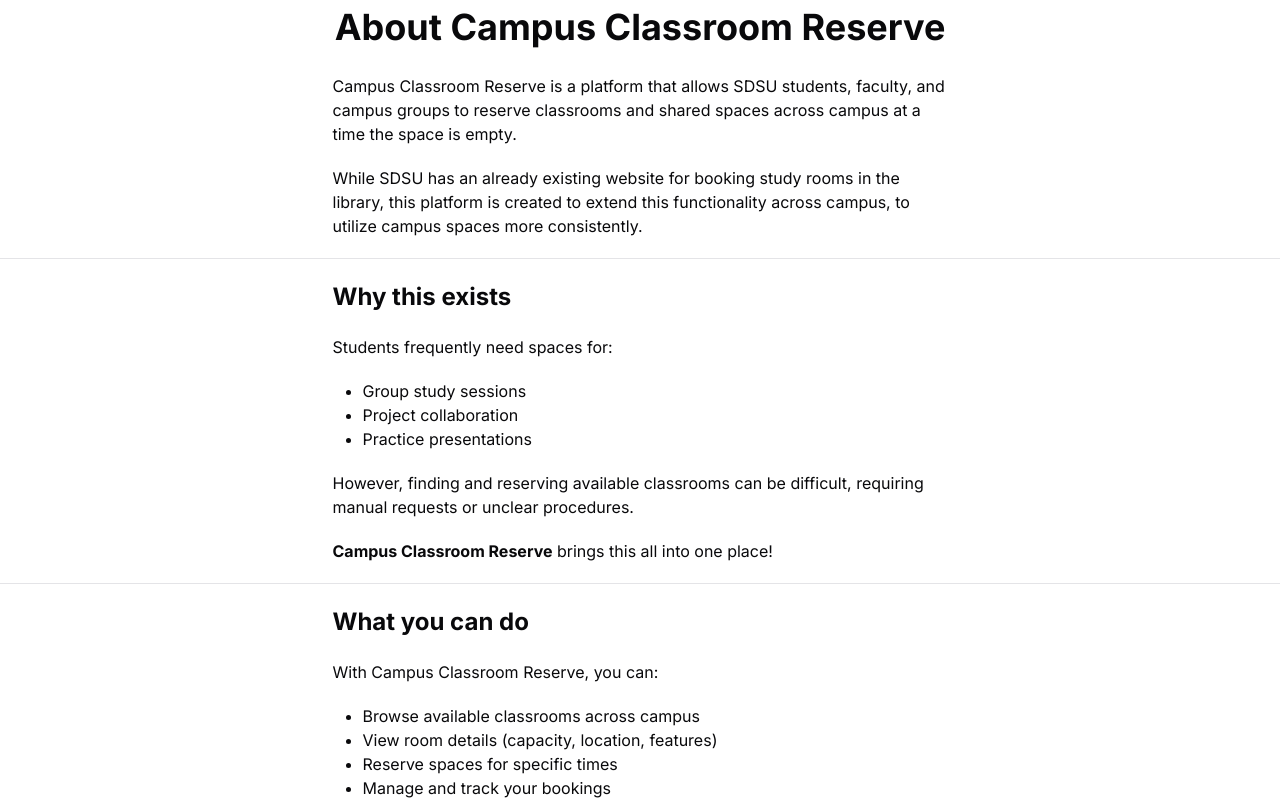
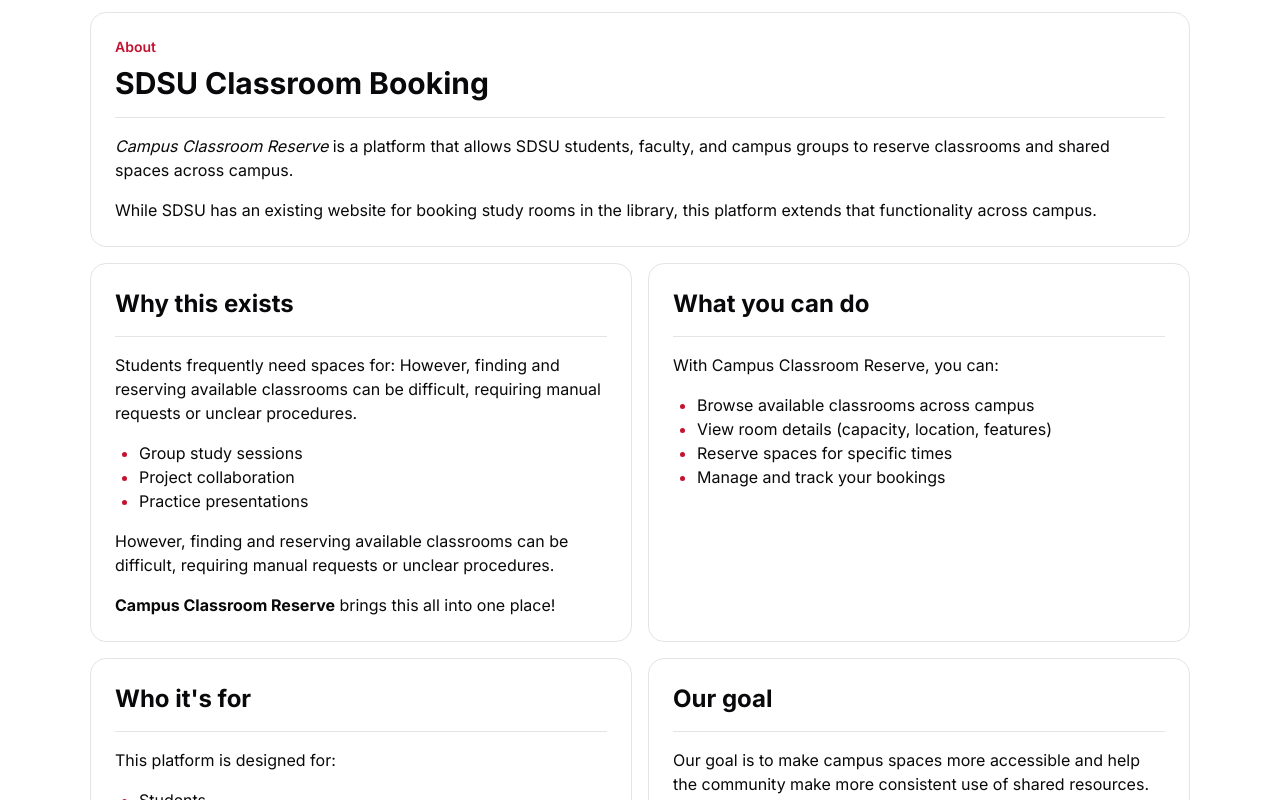
Before and after one commit to Spring-2026-CompE-561/Campus-Classroom-Reserve, a Next.js app in the folder frontend/: page /about in a window 1280 px wide. Shown: the part 160-960 px from the top of the page. Built offline with nearby package versions, Linux system fonts and the light colour scheme.

Commit message:
added fixes to dark mode, improved about page, and changed <a> tag in reservations to <Link> + fixed link from "/" to "/home" (previously, clicking on "My Reservations" took you to a blank page) (#70)
about to continue rebase

```diff
--- a/frontend/src/app/about/page.tsx
+++ b/frontend/src/app/about/page.tsx
@@ -1,123 +1,92 @@
 export default function AboutPage() {
 	return (
-		<main>
-			<style>
-			{`
-				/* skipped h1, since h1 alters the navbar header title */
-				h2 {
-					font-size: 36px; /* was 48px */
-					font-weight: bold;
-					text-align: center;
-					margin-top: 20px;
-					margin-bottom: 20px;
-				}
-
-				h3 {
-					font-size: 24px; /* was 32px */
-					font-weight: bold;
-					text-align: left;
-					margin-top: 20px;
-					margin-bottom: 20px;
-				}
-
-				p {
-					text-align: left;
-					font-size: 16px; /* was 20px */
-					margin-bottom: 20px;
-				}
-
-				ul {
-					font-size: 16px; /* was 20px */
-					list-style-type: disc;
-					margin-left: 30px;
-					margin-bottom: 20px;
-				}
-
-				.page-width {
-					max-width: 615px;
-					margin: 0 auto;
-				}
-			`}
-			</style>
-
-			<h2>About Campus Classroom Reserve</h2>
-			<div className = "page-width">
-				<p>
-					Campus Classroom Reserve is a platform that allows SDSU students, faculty, and campus groups
-					to reserve classrooms and shared spaces across campus at a time the space is empty.
+		<main className="min-h-screen bg-background text-foreground p-8">
+			<div className="max-w-[1100px] mx-auto space-y-4">
+				{/* Featured intro card */}
+				<div className="border border-border bg-card rounded-[16px] text-card-foreground p-6">
+					<p className="text-sm font-semibold text-[#C41230] mb-2">
+						About
 					</p>
-				<p>
-					While SDSU has an already existing website for booking study rooms in the library, this platform
-					is created to extend this functionality across campus, to utilize campus spaces more consistently.
+					<h2 className="text-3xl font-bold mb-4">
+						SDSU Classroom Booking
+					</h2>
+					<hr className="border-border mb-4" />
+					<p className="text-foreground mb-4">
+						<i>Campus Classroom Reserve</i> is a platform that allows SDSU students,
+						faculty, and campus groups to reserve classrooms and shared spaces across campus.
+					</p>
+					<p className="text-foreground">
+						While SDSU has an existing website for booking study rooms in the library,
+						this platform extends that functionality across campus.
 					</p>
 				</div>
 
-			<hr />
+				{/* Smaller cards */}
+				<div className="grid grid-cols-1 md:grid-cols-2 gap-4">
+				<div className="border border-border bg-card rounded-[16px] text-card-foreground p-6">
+					<h2 className="text-2xl font-bold mb-4">Why this exists</h2>
+					<hr className="border-border mb-4" />
 
-			<div className = "page-width">
-				<h3>Why this exists</h3>
-
-				<p>
+					<div>
+						<p className="text-foreground mb-4">
 							Students frequently need spaces for:
+							However, finding and reserving available classrooms can be difficult, requiring manual requests or unclear procedures.
 						</p>
-
-				<ul>
+						<ul className="list-disc marker:text-[#C41230] ml-6 mb-4">
 							<li>Group study sessions</li>
 							<li>Project collaboration</li>
 							<li>Practice presentations</li>
 						</ul>
-
-				<p>
-					However, finding and reserving available classrooms can be difficult, requiring manual requests or
-					unclear procedures.
+						<p className="text-foreground mb-4">
+							However, finding and reserving available classrooms can be difficult, requiring manual requests or unclear procedures.
 						</p>
-				<p>
+						<p className="text-foreground">
 							<b>Campus Classroom Reserve</b> brings this all into one place!
 						</p>
 					</div>
+				</div>
 
-			<hr />
-
-			<div className = "page-width">
-				<h3>What you can do</h3>
-
-				<p>
+				<div className="border border-border bg-card rounded-[16px] text-card-foreground p-6">
+					<h2 className="text-2xl font-bold mb-4">What you can do</h2>
+					<hr className="border-border mb-4" />
+					<div>
+						<p className="text-foreground mb-4">
 							With Campus Classroom Reserve, you can:
 						</p>
-
-				<ul>
+						<ul className="list-disc marker:text-[#C41230] ml-6">
 							<li>Browse available classrooms across campus</li>
 							<li>View room details (capacity, location, features)</li>
 							<li>Reserve spaces for specific times</li>
 							<li>Manage and track your bookings</li>
 						</ul>
 					</div>
+				</div>
 
-			<hr />
-
-			<div className = "page-width">
-				<h3>Who it's for</h3>
-
-				<p>
+				<div className="border border-border bg-card rounded-[16px] text-card-foreground p-6">
+					<h2 className="text-2xl font-bold mb-4">Who it's for</h2>
+					<hr className="border-border mb-4" />
+					<div>
+						<p className="text-foreground mb-4">
 							This platform is designed for:
 						</p>
-
-				<ul>
+						<ul className="list-disc marker:text-[#C41230] ml-6">
 							<li>Students</li>
 							<li>Student organizations</li>
 							<li>Faculty and staff</li>
 						</ul>
 					</div>
+				</div>
 
-			<hr />
-
-			<div className = "page-width">
-				<h3>Our goal</h3>
-
-				<p>
-					Our goal is to make campus spaces more accessible and help the community
-					make more consistent use of shared resources.
+				<div className="border border-border bg-card rounded-[16px] text-card-foreground p-6">
+					<h2 className="text-2xl font-bold mb-4">Our goal</h2>
+					<hr className="border-border mb-4" />
+					<div>
+						<p className="text-foreground">
+							Our goal is to make campus spaces more accessible and help the community make more consistent use of shared resources.
 						</p>
+					</div>
+				</div>
+				</div>
 			</div>
 		</main>
 	);
--- a/frontend/src/app/reservations/page.tsx
+++ b/frontend/src/app/reservations/page.tsx
@@ -401,7 +401,7 @@
                 <Button
                   variant="ghost"
                   onClick={handleBack}
-                  className="mb-6 text-card-foreground bg-white/80 hover:bg-white border border-gray-200 shadow-sm"
+                  className="mb-6 text-card-foreground bg-background/80 hover:bg-accent border border-gray-200 shadow-sm"
                 >
                   <ArrowLeft className="w-4 h-4 mr-1.5" />
                   Back to rooms
@@ -697,7 +697,7 @@
                 <Separator />
 
                 <div className="flex flex-col gap-1.5">
-                  <Label className="text-xs text-gray-500 font-medium uppercase tracking-wide">
+                  <Label className="text-xs text-muted-foreground font-medium uppercase tracking-wide">
                     Building
                   </Label>
                   <select
@@ -706,9 +706,9 @@
                       setSelectedBuilding(e.target.value);
                       setCurrentPage(1);
                     }}
-                    className="w-full border border-gray-300 rounded-md px-3 py-2 text-sm text-card-foreground bg-white focus:outline-none focus:ring-2 focus:ring-[#C41230]"
+                    className="w-full border border-border rounded-md px-3 py-2 text-sm text-card-foreground bg-card focus:outline-none focus:ring-2 focus:ring-[#C41230]"
                   >
-                    <option value="">All Buildings</option>
+                    <option value="" className="text-card-foreground bg-card">All Buildings</option>
                     {buildings.map((b) => (
                       <option key={b} value={b}>
                         {getBuildingLabel(b)}
@@ -941,28 +941,28 @@
                 <p className="font-semibold text-card-foreground text-sm mb-2">Quick Actions</p>
                 <Link
                   href="/home"
-                  className="flex items-center justify-between px-1 py-2.5 rounded-md hover:bg-gray-50 transition group"
+                  className="flex items-center justify-between px-1 py-2.5 rounded-md hover:bg-accent transition group"
                 >
                   <div className="flex items-center gap-2.5">
                     <CalendarDays className="w-4 h-4 text-gray-400" />
                     <span className="text-sm text-card-foreground">My Reservations</span>
                   </div>
-                  <span className="text-gray-300 group-hover:text-gray-500 text-base">&#8250;</span>
+                  <span className="text-muted-foreground group-hover:text-foreground text-base">&#8250;</span>
                 </Link>
                 <Separator />
               </CardContent>
             </Card>
 
-            <Card className="shadow-sm bg-red-50 border-red-100">
+            <Card className="shadow-sm bg-destructive/10 border-destructive/30">
               <CardContent className="pt-5 pb-5">
                 <div className="flex items-center gap-2 mb-3">
                   <span className="text-[#C41230] text-base">💡</span>
                   <p className="font-semibold text-card-foreground text-sm">Tips</p>
                 </div>
-                <p className="text-xs text-gray-500 mb-2">
+                <p className="text-xs text-muted-foreground mb-2">
                   Use filters to quickly find a room that fits your needs.
                 </p>
-                <p className="text-xs text-gray-500">
+                <p className="text-xs text-muted-foreground">
                   You can filter by date, capacity, building, or required features.
                 </p>
               </CardContent>
--- a/frontend/src/components/SignInCard.tsx
+++ b/frontend/src/components/SignInCard.tsx
@@ -69,11 +69,11 @@
   };
 
   return (
-    <div className="w-[360px] bg-white rounded-xl overflow-hidden shadow-lg flex-shrink-0" style={{ overflowY: "auto" }}>
+    <div className="w-[360px] bg-card text-card-foreground rounded-xl overflow-hidden shadow-lg flex-shrink-0 border border-border" style={{ overflowY: "auto" }}>
       <Card className="w-full max-w-sm h-full flex flex-col justify-between">
 
-        <CardHeader className="bg-[#1a1a1a] px-7 py-6">
-          <CardTitle className="text-white text-2xl font-bold">Sign In</CardTitle>
+        <CardHeader className="-mt-4 bg-muted px-7 py-6">
+          <CardTitle className="text-foreground text-2xl font-bold">Sign In</CardTitle>
           <div className="w-8 h-1 bg-[#C41230] mt-2 rounded" />
         </CardHeader>
 
```
Lines whose indentation alone changed are shown as unchanged.
